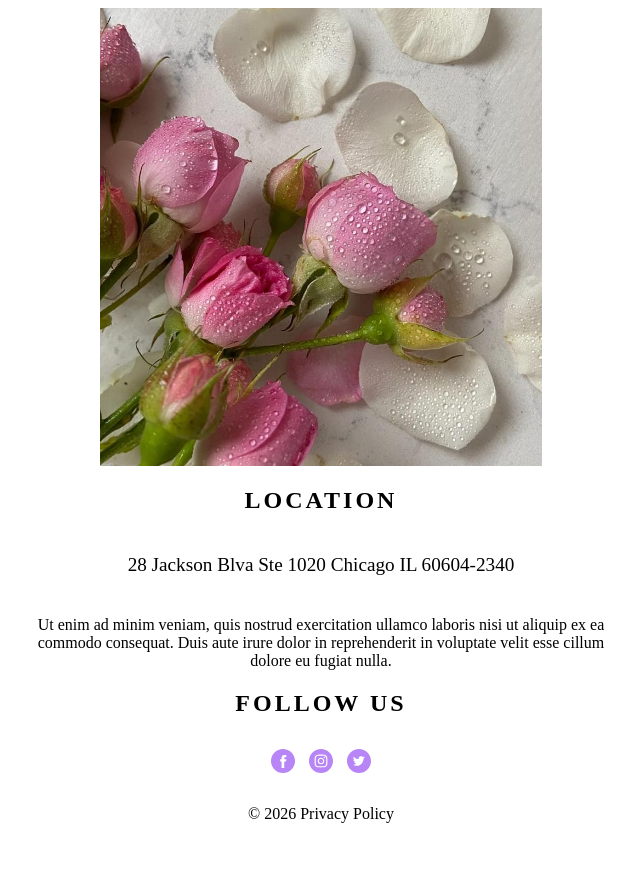
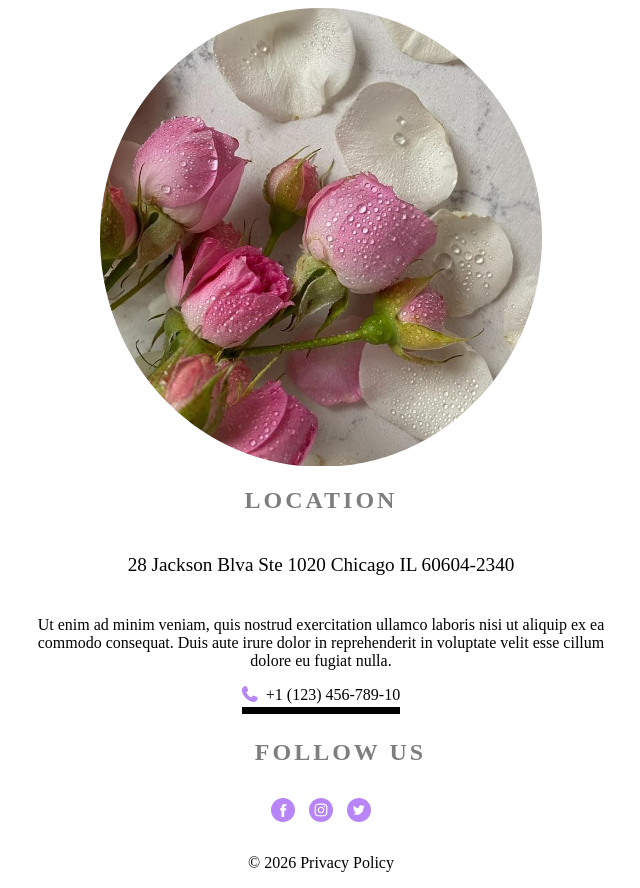
Before and after one commit to dmytro-olkhovskyi/fe26-practice01, a plain HTML site: page index.html in a window 1280 px wide. Shown: the whole page, without its empty margins (319-959 px from the left). Before the commit the page ends 839 px from the top, so only its background shows below. Drawn offline with Linux system fonts and the light colour scheme.

Commit message:
Some code changes

```diff
--- a/index.html
+++ b/index.html
@@ -27,8 +27,12 @@
         <p class="highlight">28 Jackson Blva Ste 1020 Chicago IL 60604-2340</p>
         <p>Ut enim ad minim veniam, quis nostrud exercitation ullamco laboris nisi ut aliquip ex ea commodo consequat. Duis aute irure dolor in reprehenderit in voluptate velit esse cillum dolore eu fugiat nulla.</p>
 
+        <a href="tel:+123456789">+1 (123) 456-789-10</a>
+
+        <!-- <hr> -->
+
         <!-- Comment -->
-        <h2 class="title">Follow us</h2>
+        <h2 class="title"><i class="fa-solid fa-"></i> Follow us</h2>
 
         <a class="social-icon" href="#" target="_blank">
             <svg width="48" height="48" viewBox="0 0 48 48" xmlns="http://www.w3.org/2000/svg">
--- a/style.css
+++ b/style.css
@@ -18,11 +18,29 @@ img {
     /* margin-left: auto; */
 }
 
+img.thumbnail {
+    border-radius: 50%;
+}
+
 .title {
     text-transform:uppercase;
     font-size: 24px;
     font-weight: bold;
     letter-spacing: 3px;
+
+    /* color: rgba(24, 34, 93, .5); */
+    /* color: #000b; */
+    /* color: white; */
+
+    /* color: #9245ef; */
+
+    opacity: .5;
+
+    /* background-color: turquoise; */
+}
+
+.title > i {
+    color: #9245ef;
 }
 
 .highlight {
@@ -54,6 +72,36 @@ a.social-icon > svg:hover {
     /* fill: red; */
 }
 
+a[href^="tel:"] {
+    position: relative;
+    margin-bottom: 15px;
+    display: inline-block;
+}
+
+a[href^="tel:"]::before {
+    /* content: "\260E"; */
+    font-family: "Font Awesome 7 Free";
+    font-weight: 900;
+    content: "\f095";
+    color: #b785f5;
+    margin-right: .5em;
+    display: inline-block;
+}
+
+a[href^="tel:"]::after {
+    content: "";
+    position: absolute;
+    left: 0;
+    right: 0;
+    bottom: -10px;
+
+    /* width: 100%;
+    left: 0; */
+
+    height: 7px;
+    background-color: #000;
+}
+
 /* h1.title {
     font-size: 12px;
 } */
```
